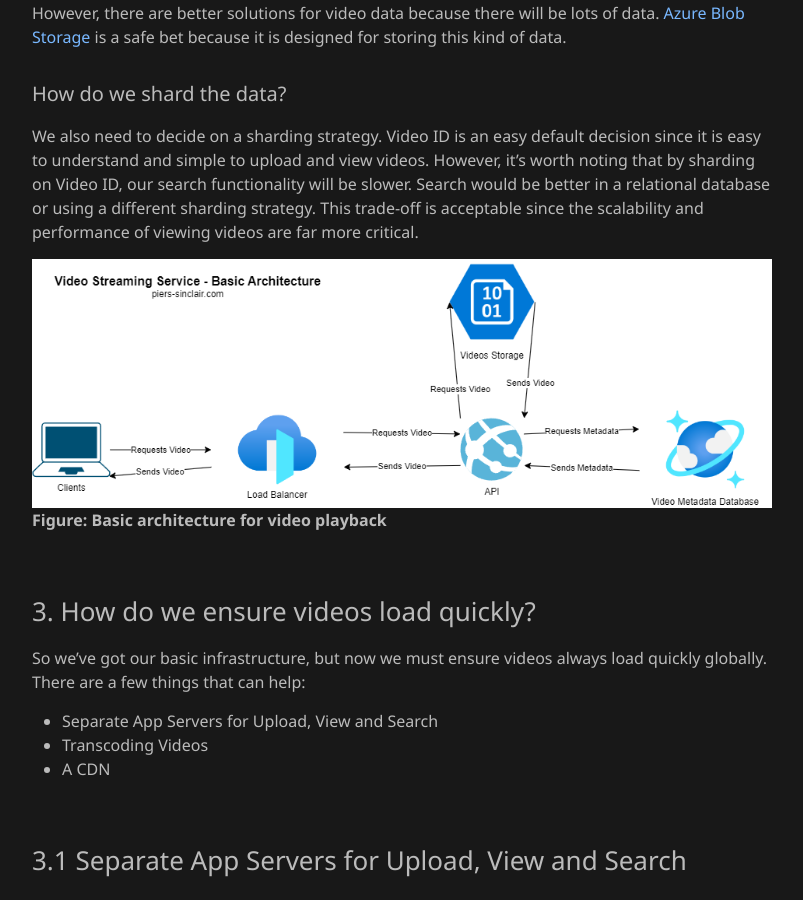
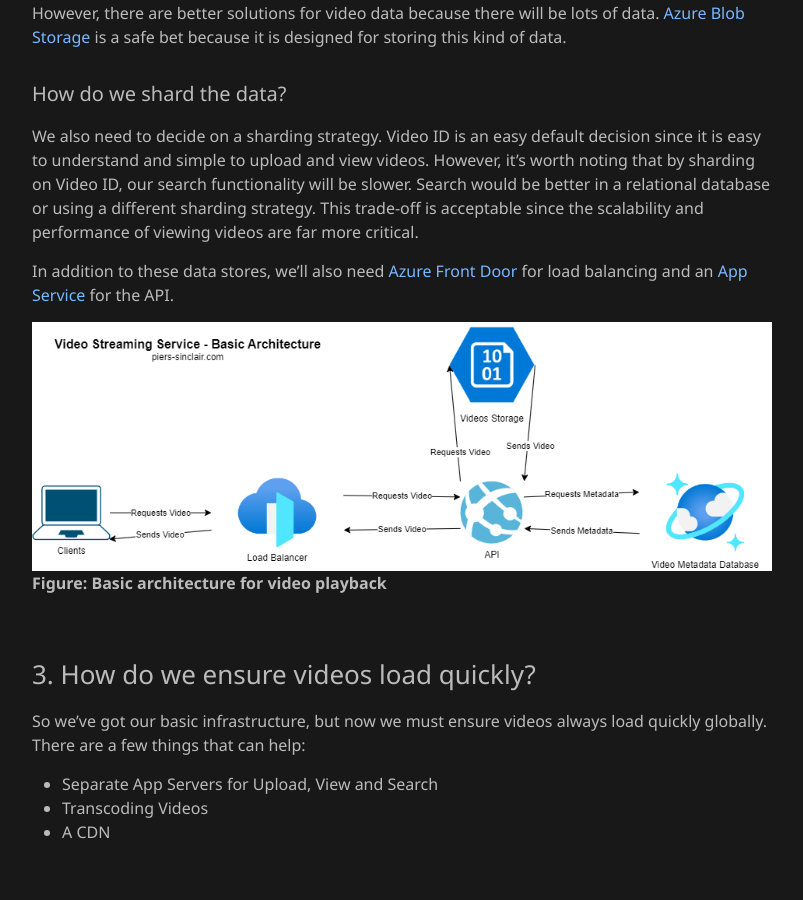
Before and after one commit to piers-sinclair/pierssinclair.github.io, a Jekyll site: the page built from _posts/2024-06-15-System-Design-in-Azure-for-clients-Video-Streaming-Service.md, in a window 1280 px wide and 900 px high, scrolled down 4064 px. Shown: the whole window, without its empty margins (238-1041 px from the left). Built offline with Jekyll 4.4.1, drawn with Linux system fonts in a browser that asks for light colours; comment, search, counter and statistics services are not loaded.

Commit message:
Add load balancer + App Service

```diff
--- a/_posts/2024-06-15-System-Design-in-Azure-for-clients-Video-Streaming-Service.md
+++ b/_posts/2024-06-15-System-Design-in-Azure-for-clients-Video-Streaming-Service.md
@@ -162,6 +162,8 @@
 #### How do we shard the data?
 We also need to decide on a sharding strategy. Video ID is an easy default decision since it is easy to understand and simple to upload and view videos. However, it's worth noting that by sharding on Video ID, our search functionality will be slower. Search would be better in a relational database or using a different sharding strategy. This trade-off is acceptable since the scalability and performance of viewing videos are far more critical.
 
+In addition to these data stores, we'll also need [Azure Front Door](https://learn.microsoft.com/en-us/azure/frontdoor/front-door-overview) for load balancing and an [App Service](https://learn.microsoft.com/en-us/azure/app-service/) for the API.
+
 ![Basic architecture for video playback](/assets/diagrams/2024-06-15-System-Design-in-Azure-for-clients-Video-Streaming-Service/1.png)\
 **Figure: Basic architecture for video playback**
 
```
